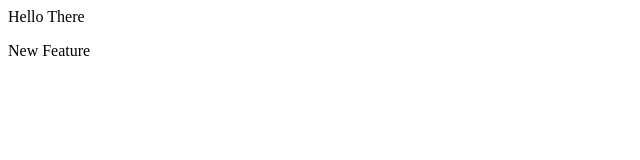
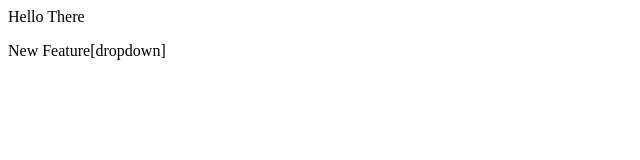
Before and after one commit to AtharvaPatil-325/LocalRepo, a plain HTML site: page index.html in a window 1280 px wide. Shown: the full height of the page, 0-640 px from the left. Drawn offline with Linux system fonts and the light colour scheme.

Commit message:
dropdown

```diff
--- a/index.html
+++ b/index.html
@@ -1,2 +1,2 @@
 <p>Hello There</p>
-<p>New Feature</p>
+<p>New Feature[dropdown]</p>
```
